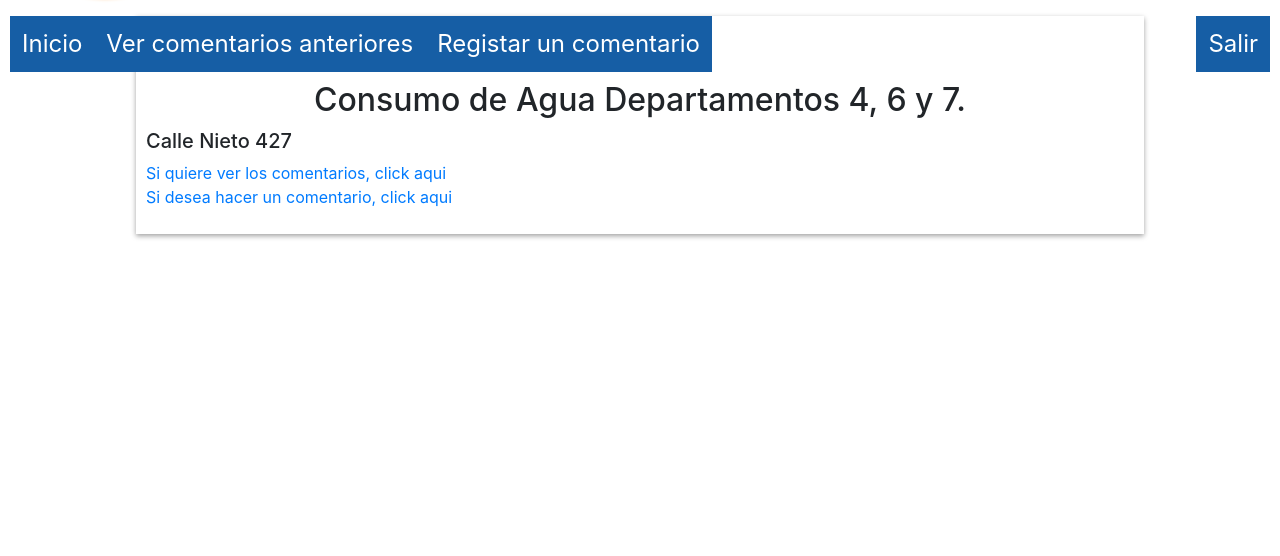
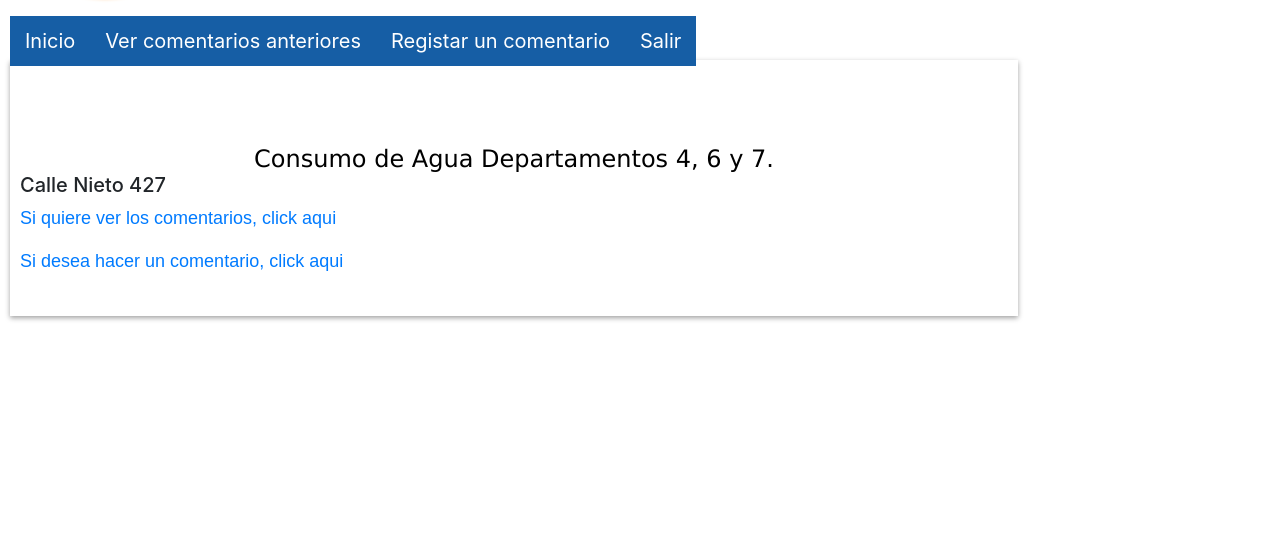
Before and after one commit to MiguelLA58/consumoagua, a PHP site: page /Mensaje.html in a window 1280 px wide. Shown: the part 126-682 px from the top of the page. Run offline with PHP 8.4, Linux system fonts and the light colour scheme; some libraries are stand-ins or nearby versions; some web fonts are replaced.

Commit message:
Esta actualización eta con los camboios en la nube

```diff
--- a/CSS/styles.css
+++ b/CSS/styles.css
@@ -8,11 +8,11 @@ header img{width: 10%;height: 80px;float:left;box-shadow: 5px 3px 5px #ff8000;bo
 
 
 /*------Menu de navegacion*/
-#cabecera{margin:auto;width:100%;font-family: Arial, Helvetica, sans-serif;}
+#cabecera{margin-left:auto;width:80%;font-family: Arial, Helvetica, sans-serif;}
 ul {list-style:none;}
 .topnav > li {float:left;}
-.topnav li a {background-color: #165ea5;color: #fff;font-size:24px ;text-decoration: none;padding: 10px 12px;display:block;}
-.topnav li a:hover {font-size:24px;background-color: #434343;}
+.topnav li a {background-color: #165ea5;color: #fff;font-size:20px;text-decoration: none;padding: 10px 15px;display:block;}
+.topnav li a:hover {font-size:20px;background-color: #434343;}
 .topnav li ul li a{font-size:12px;}
 .topnav li ul {display:none;position:absolute;min-width:140px;}
 .topnav li:hover > ul {display:block;}
@@ -25,8 +25,8 @@ h2 {text-align: center;font-family: verdana;padding: 40px 0px;height: 60px;width
 
 
 /*------PAGINA DE INICIO menu-------------------------------------------------------------------*/
-.titulo {width:100%;margin-top:50px;text-align: center;font-family: verdana;font-size: 24px;color: black;height: 60px;padding: 40px 0px}
-.articles {width: 80%;margin: auto;padding: 25px 10px;/*float:left;*/box-shadow: 0px 2px 5px #a1a1a1}
+.titulo {width:100%;margin-top:40px;text-align: center;font-family: verdana;font-size: 24px;color: black;height: 40px;padding: 20px 0px}
+.articles {width: 80%;margin-top:60px;padding: 25px 10px;/*float:left;*/box-shadow: 0px 2px 5px #a1a1a1}
 .datos {width: 39.99999999%;overflow: scroll;float:none;height: 450px}
 .informacion {width: 100%;background: #eee;color:#000;display: table}
 .col1 {width: 33%;font-family: sans-serif;float: left;margin: 2px;padding: 20px}
--- a/Coments.php
+++ b/Coments.php
@@ -22,17 +22,15 @@
 </head>
 <body>
     <header>
-        <imagen>
         <img src="Fotos/gallery-ds-X_tEarX6svc-unsplash.jpg">
-        </imagen>
-    <h1 style="margin-left:60px;width:80%;">Sus comentarios son bienvenidos</h1>
+        <h1 style="margin-left:60px;width:80%;">Sus comentarios son bienvenidos</h1>
     </header>
 
     <div id="cabecera">
         <ul class="topnav">
             <li><a href="menu.html">Inicio</a></li>
             <li><a href="verComentarios.php">Ver comentarios anteriores</a></li>
-            <li class="salida"><a href="http://www.google.com" style="float:right">Salir</a></li>
+            <li><a href="http://www.google.com">Salir</a></li>
         </ul>
     </div>
 
--- a/Consulta21.php
+++ b/Consulta21.php
@@ -50,7 +50,7 @@
 			<li><a href="Consulta21.php?mes='<?php $mespos=mysqli_fetch_assoc($digo);
 						echo $mespos["mes"]; ?>'">Mes siguiente</a></li>
 			<li><a href="Mensaje.html">Comentarios</a></li>
-			<li class="salida"><a href="http://www.google.com" style="float:right">Salir</a></li>
+			<li><a href="http://www.google.com">Salir</a></li>
 		</ul>
     </div>
     <p class="titulo"><?php $pidemes=mysqli_query($conexion,$contenido);
--- a/Mensaje.html
+++ b/Mensaje.html
@@ -17,10 +17,8 @@
 
 <body>
     <header>
-        <imagen>
         <img src="Fotos/gallery-ds-X_tEarX6svc-unsplash.jpg">
-        </imagen>
-    <h1>Mensajes del Consumo de Agua</h1>
+        <h1>Mensajes del Consumo de Agua</h1>
     </header>
 
     <div class="cabeza">
@@ -28,16 +26,16 @@
             <li><a href="menu.html">Inicio</a></li>
             <li><a href="verComentarios.php">Ver comentarios anteriores</a></li>
             <li><a href="Coments.php">Registar un comentario</a></li>
-            <li class="salida"><a href="http://www.google.com" style="float:right">Salir</a></li>
+            <li><a href="http://www.google.com">Salir</a></li>
         </ul>
     </div>
 
-  <div class="articles">
-      <h2>Consumo de Agua Departamentos 4, 6 y 7.</h2>
+    <div class="articles">
+      <h2 class="titulo">Consumo de Agua Departamentos 4, 6 y 7.</h2>
       <h5>Calle Nieto 427</h5>
 
-        <a href="verComentarios.php">Si quiere ver los comentarios, click aqui</a> <br>
-        <a href="Coments.php">Si desea hacer un comentario, click aqui</a> <br>
+        <p class="par"><a href="verComentarios.php">Si quiere ver los comentarios, click aqui</a> </p>
+        <p class="par"><a href="Coments.php">Si desea hacer un comentario, click aqui</a></p>
 
     </div>
 
--- a/cabeza19.html
+++ b/cabeza19.html
@@ -33,7 +33,7 @@
             <li><a href="vmes.php?mes='1910'">Octubre</a></li>
             <li><a href="vmes.php?mes='1911'">Noviembre</a></li>
             <li><a href="vmes.php?mes='1912'">Diciembre</a></li>
-            <li class="salida"><a href="http://www.google.com" style="float:right">Salir</a></li>
+            <li><a href="http://www.google.com" style="float:right">Salir</a></li>
         </ul>
     </div>
 
--- a/cabeza20.html
+++ b/cabeza20.html
@@ -41,7 +41,7 @@
 			<li><a href="vmes.php?mes='2010'">Octubre</a></li>
 			<li><a href="vmes.php?mes='2011'">Noviembre</a></li>
 			<li><a href="vmes.php?mes='2012'">Diciembre</a></li>
-			<li class="salida"><a href="http://www.google.com" style="float:right">Salir</a></li>
+			<li><a href="http://www.google.com" style="float:right">Salir</a></li>
 		</ul>
     </div>
 
--- a/cabeza21.html
+++ b/cabeza21.html
@@ -40,7 +40,7 @@
 			<li><a href="vmes.php?mes='2110'">Octubre</a></li>
 			<li><a href="vmes.php?mes='2111'">Noviembre</a></li>
 			<li><a href="vmes.php?mes='2112'">Diciembre</a></li>
-			<li class="salida"><a href="http://www.google.com" style="float:right">Salir</a></li>
+			<li><a href="http://www.google.com" style="float:right">Salir</a></li>
 		</ul>
     </div>
 
--- a/cabeza22.html
+++ b/cabeza22.html
@@ -40,7 +40,7 @@
 			<li><a href="vmes.php?mes='2210'">Octubre</a></li>
 			<li><a href="vmes.php?mes='2211'">Noviembre</a></li>
 			<li><a href="vmes.php?mes='2212'">Diciembre</a></li-->
-			<li class="salida"><a href="http://www.google.com" style="float:right">Salir</a>
+			<li><a href="http://www.google.com" style="float:right">Salir</a>
 		</ul>
     </div>
 
--- a/verComentarios.php
+++ b/verComentarios.php
@@ -33,11 +33,15 @@
         </style>
     </head>
     <body>
+        <header>
+            <img src="Fotos/gallery-ds-X_tEarX6svc-unsplash.jpg">
+            <h1>Consumo de Agua</h1>
+        </header>
         <div id="cabecera">
             <ul class="topnav">
                 <li><a href="menu.html">Inicio</a></li>
                 <li><a href="Coments.php">Registar un comentario</a></li>
-                <li class="salida"><a href="https://www.google.com">Salir</a></li>
+                <li><a href="https://www.google.com">Salir</a></li>
             </ul>
         </div>
         <div class="marcogrande">
--- a/vmes.php
+++ b/vmes.php
@@ -47,7 +47,7 @@ $digo = mysqli_query($conexion,$toktik);
             <li><a href="vmes.php?mes='<?php $mespos=mysqli_fetch_assoc($digo);
                         echo $mespos["mes"]; ?>'">Mes siguiente</a></li>
             <li><a href="Mensaje.html">Comentarios</a></li>
-            <li class="salida"><a href="http://www.google.com">Salir</a></li>
+            <li><a href="http://www.google.com">Salir</a></li>
         </ul>
     </div>
     <p class="titulo"><?php $consulta=mysqli_query($conexion,$contenido);
```
Also changed, not shown: menu.html (+15 -17 lines).
